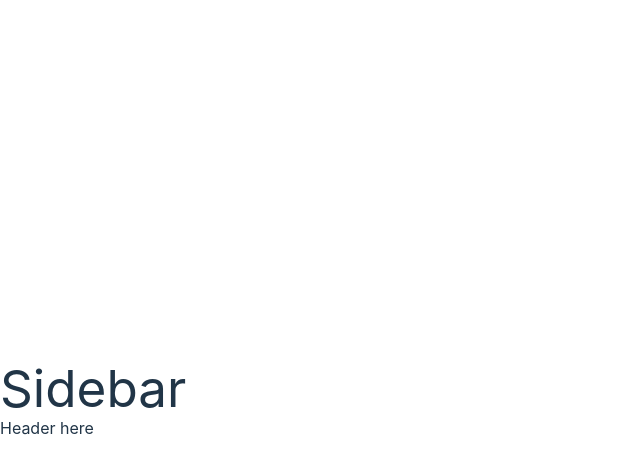
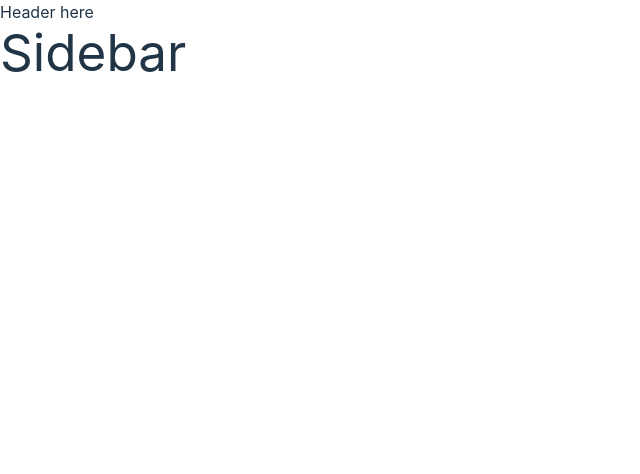
Before and after one commit to seanwongdev/MERN-Jobshop, a React (Vite) app in the folder client/: page /dashboard in a window 1280 px wide. Shown: the top 474 px of the page, without its empty margins (0-640 px from the left). Built offline with nearby package versions, Linux system fonts and the light colour scheme.

Commit message:
Created more react templates and made sure code works

```diff
--- a/client/src/features/AppLayout.jsx
+++ /dev/null
@@ -1,25 +0,0 @@
-import { Outlet, useNavigation } from "react-router-dom";
-import Header from "./Header";
-
-function AppLayout() {
-  const navigation = useNavigation();
-  const isLoading = navigation.state === "loading";
-
-  return (
-    <div >
-      {/* {isLoading && <Loader />} */}
-
-      <Header />
-
-      <div className="overflow-scroll">
-        <main className="mx-auto max-w-3xl ">
-          <Outlet />
-        </main>
-      </div>
-
-      {/* <Footer /> */}
-    </div>
-  );
-}
-
-export default AppLayout;
--- /dev/null
+++ b/client/src/features/CreateJob.jsx
@@ -0,0 +1,9 @@
+function CreateJob() {
+  return (
+    <div>
+      <h1>Create a Job here</h1>
+    </div>
+  )
+}
+
+export default CreateJob
--- a/client/src/features/Dashboard.jsx
+++ b/client/src/features/Dashboard.jsx
@@ -1,12 +1,17 @@
-import AppLayout from "./AppLayout"
+import { Outlet } from "react-router-dom"
+
 import SideNavBar from "./SideNavBar"
+import Header from "./Header"
 
 function Dashboard() {
   return (
     <div>
+      <Header />
+      <div>
 
       <SideNavBar />
-      <AppLayout />
+      <Outlet />
+      </div>
     </div>
   )
 }
--- /dev/null
+++ b/client/src/features/Login.jsx
@@ -0,0 +1,9 @@
+function Login() {
+  return (
+    <div>
+      <h1>Login page</h1>
+    </div>
+  )
+}
+
+export default Login
--- a/client/src/index.css
+++ b/client/src/index.css
@@ -30,7 +30,7 @@ a:hover {
 body {
   margin: 0;
   display: flex;
-  place-items: center;
+
   min-width: 320px;
   min-height: 100vh;
 }
```
Also changed, not shown: client/src/App.jsx (+11 -2 lines).
